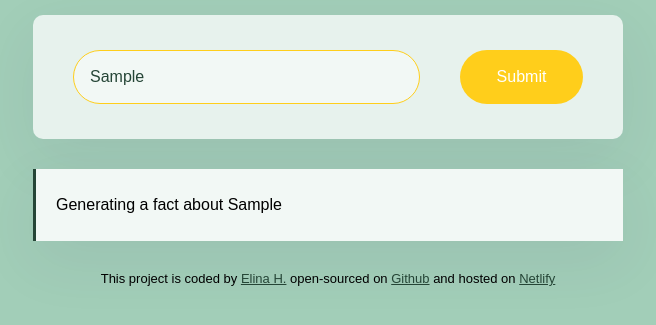
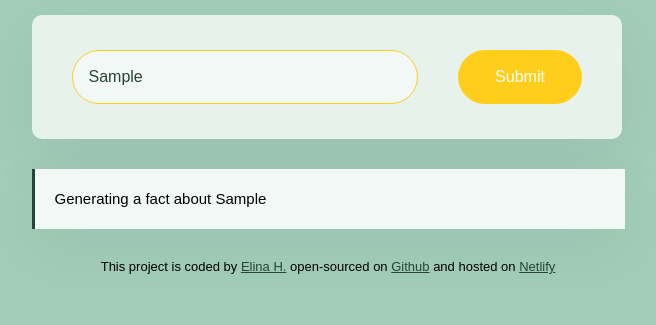
Before and after one commit to Elina4224/ai-facts-generator, a plain HTML site: page index.html in a window 1280 px wide. Both pictures are taken after typing "Sample" into the empty fields and a click on the input 833 px from the left and 290 px from the top of the page. Shown: the part 213-538 px from the top of the page, without its empty margins (312-968 px from the left). Drawn offline with nearby package versions, Linux system fonts and the light colour scheme; no server answers.

Commit message:
Made changes in CSS

```diff
--- a/SRC/index.css
+++ b/SRC/index.css
@@ -30,7 +30,7 @@ h1 {
 }
 
 .form-container {
-width: 550px;
+ width: 550px;
  background-color: #e7f2ed;
  padding: 15px 20px;
  margin-bottom: 30px;
@@ -41,7 +41,6 @@ width: 550px;
 form {
 display: flex;
 }
-
 
 .instructions {
     margin: 20px;
@@ -67,9 +66,12 @@ display: flex;
 }
 
 .fact {
-    font-size: 16px;
+    width: 550px;
+    background-color: #e7f2ed;
+    padding: 15px 20px;
+    margin-bottom: 30px;
+    font-size: 15px;
     background-color: #f2f8f5;
-    padding: 20px;
     line-height: 2;
     border-left: 3px solid #254536;
     box-shadow: 0px 20px 60px rgba(65, 50, 100, 0.08);
```
